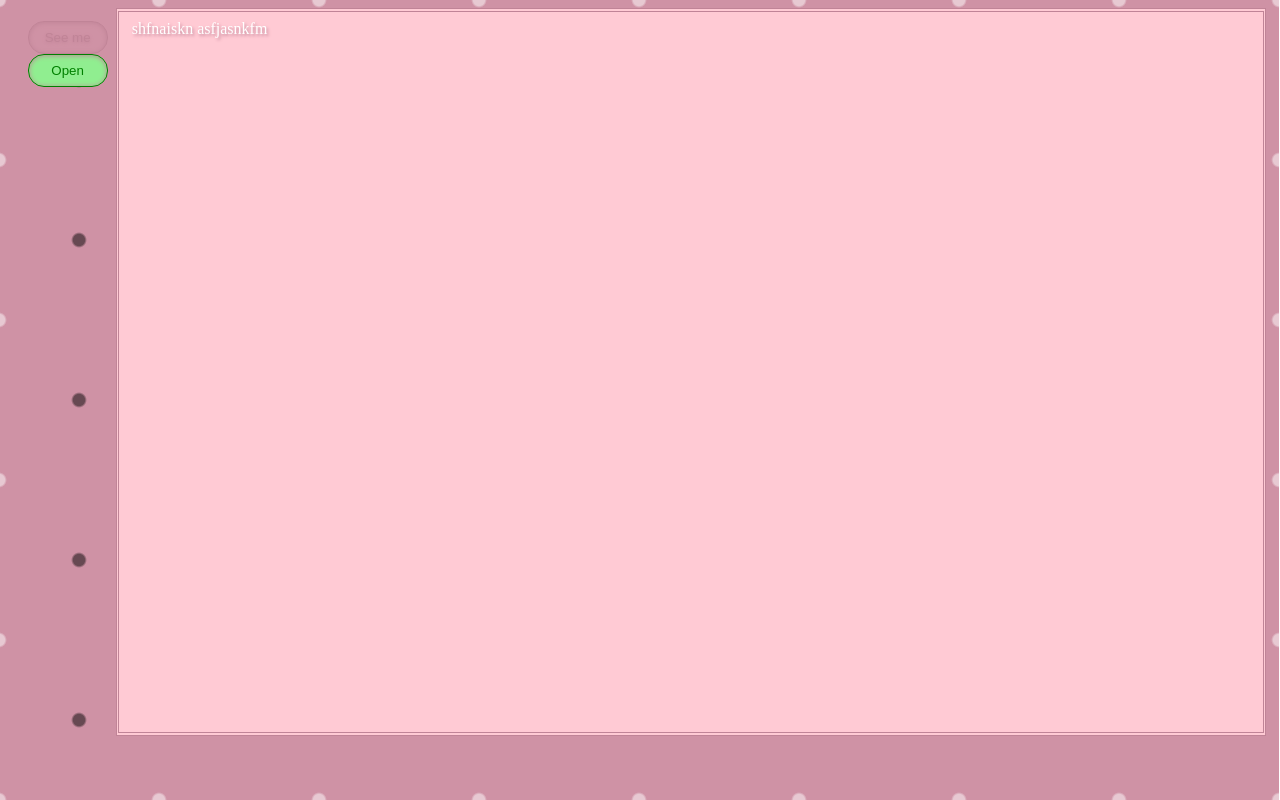
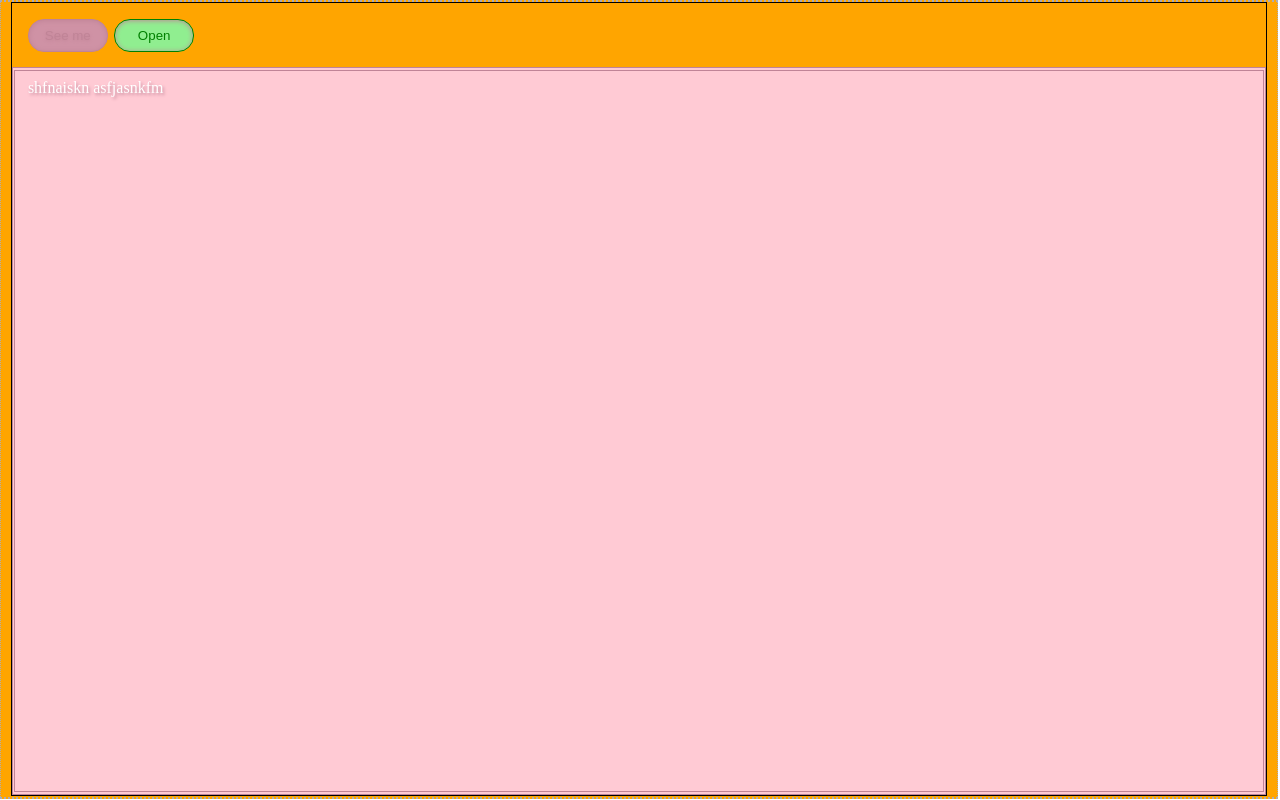
Before and after one commit to CatalinaSorina/Keys, a React (Create React App) app: page / in a window 1280 px wide. Built offline with nearby package versions, Linux system fonts and the light colour scheme.

Commit message:
added removeDefaultBackground prop to TabHolder

```diff
--- a/src/App.js
+++ b/src/App.js
@@ -8,8 +8,10 @@ import Button from './components/Button/Button';
 import TabHolder from './components/TabHolder/TabHolder';
 
 const App = () => {
-  return <Wrapper alignItems="center" fontFamily="Arial">
-  <TabHolder activeTabIndex={0} removeInline>
+  return <Wrapper alignItems="center" fontFamily="Arial" backgroundColor='orange'>
+  <TabHolder activeTabIndex={0}
+      backgroundStyle={{border:'0.1rem solid black'}}
+      removeDefaultBackground>
     <Tab openTabText='See me'>
       shfnaiskn
       asfjasnkfm
--- a/src/components/Button/Button.jsx
+++ b/src/components/Button/Button.jsx
@@ -106,7 +106,7 @@ const Button = (props: ButtonProps) => {
 Button.defaultProps = {
   display: 'block',
   position: '',
-  margin: '0 0.2rem',
+  margin: '0.2rem',
   top: '',
   right: '',
   left: '',
--- a/src/components/TabHolder/TabHolder.jsx
+++ b/src/components/TabHolder/TabHolder.jsx
@@ -4,7 +4,7 @@ import type { Node } from 'react';
 import Wrapper from '../Wrapper/Wrapper';
 import type { WrapperProps } from '../Wrapper/Wrapper';
 import { combineStyle } from '../../data/utils';
-import { tabHolderDefaultStyle,tabDefaultStyle,backgroundDefaultStyle } from './TabHolder.styles';
+import { tabHolderDefaultStyle,tabDefaultStyle,backgroundDefaultStyle,removeBackground } from './TabHolder.styles';
 
 export type TabHolderProps = {
   activeTabIndex: number,
@@ -12,14 +12,15 @@ export type TabHolderProps = {
   tabHolderStyle?: WrapperProps,
   backgroundStyle?: WrapperProps,
   children: Node,
+  removeDefaultBackground: boolean,
 };
 
-const TabHolder = ({ activeTabIndex, removeInline, tabHolderStyle, backgroundStyle, children }: TabHolderProps) => {
+const TabHolder = ({ activeTabIndex, removeInline, tabHolderStyle, backgroundStyle, children, removeDefaultBackground }: TabHolderProps) => {
   const [activeTab, setActiveTab] = useState(activeTabIndex);
 
   const tabHolderStyleCombined = combineStyle(tabHolderStyle,tabHolderDefaultStyle);
   const {display, flexDirection, width, height, ...restTabHolderStyle} = tabHolderStyleCombined;
-  const backgroundStyleCombined = combineStyle(backgroundStyle,backgroundDefaultStyle);
+  const backgroundStyleCombined = removeDefaultBackground? combineStyle(backgroundStyle,removeBackground):combineStyle(backgroundStyle,backgroundDefaultStyle);
   const tabDefaultStyleCombined = combineStyle(tabDefaultStyle,tabDefaultStyle);
 
   const tabs = children ? React.Children.map(children, (tab, i) => {
--- a/src/components/TabHolder/TabHolder.styles.js
+++ b/src/components/TabHolder/TabHolder.styles.js
@@ -39,3 +39,11 @@ export const backgroundDefaultStyle = {
   padding: '1vh 1vw',
   border: 'none',
 };
+
+export const removeBackground = {
+  width: '',
+  height: '',
+  border:'none',
+  boxShadow: 'none',
+  backgroundColor: 'transparent',
+}
```
